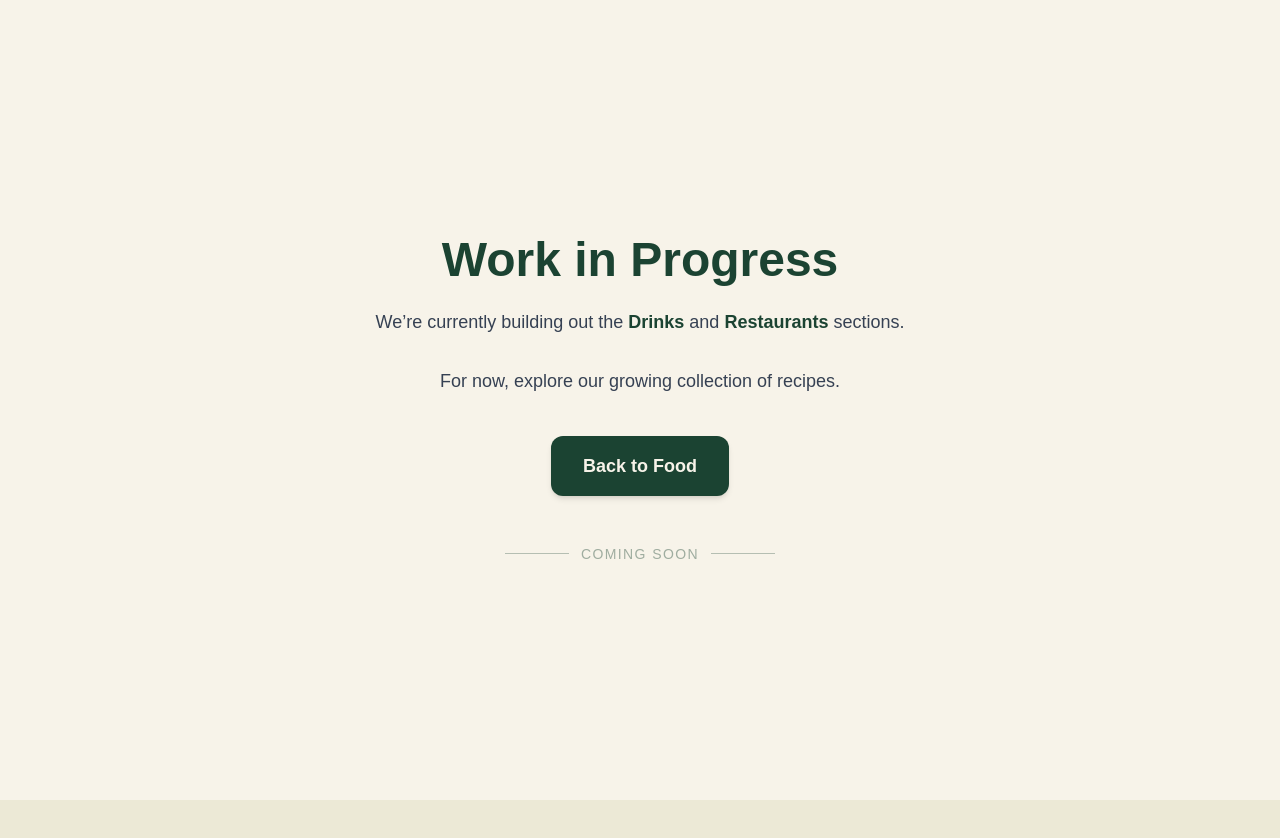
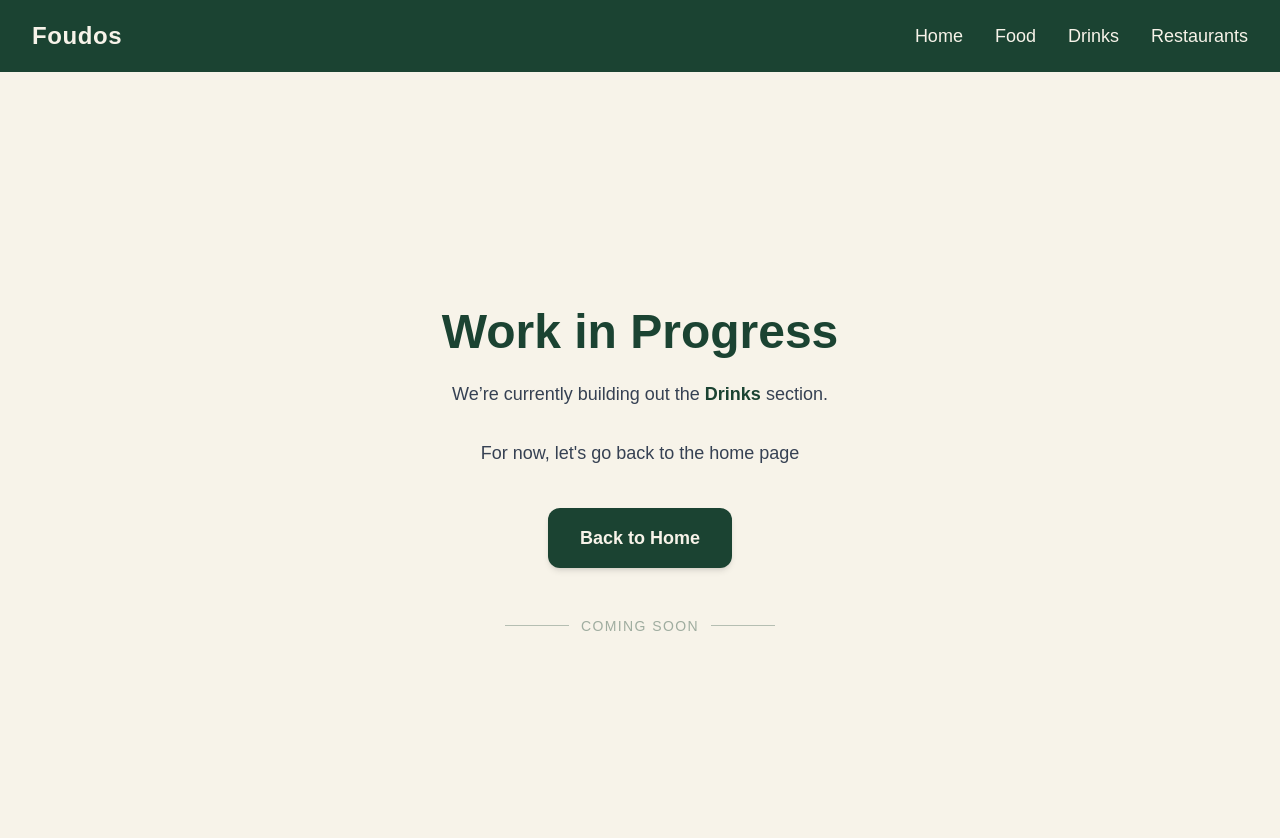
Before and after one commit to adboudos/foudos, a Next.js app: page /restaurants in a window 1280 px wide. Shown: the top 838 px of the page. Before the commit the page ends 800 px from the top, so only its background shows below. Built offline with nearby package versions, Linux system fonts and the light colour scheme.

Commit message:
Minor fixes; starting of an API setup

```diff
--- /dev/null
+++ b/src/app/api/drinks/[slug]/route.ts
@@ -0,0 +1,16 @@
+
+import { getDrinkBySlug } from "@/lib/db/drinks";
+
+export async function GET(
+    request: Request,
+    { params }: { params: { slug: string } }
+) {
+    const drink = await getDrinkBySlug(params.slug);
+
+    return Response.json(drink);
+}
+
+export async function getDrinksBySlug(slug: string) {
+    // @todo all to supabase
+
+}
--- a/src/app/restaurants/page.tsx
+++ b/src/app/restaurants/page.tsx
@@ -1,41 +1,12 @@
-import Link from "next/link";
+import Navbar from "@/components/NavBar";
+import WipPage from "@/components/wip";
 
-export default function WipPage() {
-  return (
-    <main className="min-h-screen bg-[#F7F3E9] flex items-center justify-center px-6">
-      <div className="max-w-2xl text-center">
 
-        {/* Title */}
-        <h1 className="text-5xl font-bold text-[#1B4332] mb-6">
-          Work in Progress
-        </h1>
-
-        {/* Subtitle */}
-        <p className="text-lg text-gray-700 leading-relaxed mb-10">
-          We’re currently building out the <span className="font-semibold text-[#1B4332]">Drinks</span> and{" "}
-          <span className="font-semibold text-[#1B4332]">Restaurants</span> sections.
-          <br /><br />
-          For now, explore our growing collection of recipes.
-        </p>
-
-        {/* CTA Button */}
-        <Link
-          href="/"
-          className="inline-block rounded-xl bg-[#1B4332] px-8 py-4 text-[#F7F3E9] text-lg font-semibold shadow-md transition hover:bg-[#2D6A4F] hover:shadow-lg"
-        >
-          Back to Food
-        </Link>
-
-        {/* Decorative divider */}
-        <div className="mt-12 flex items-center justify-center gap-3 text-[#1B4332]/40">
-          <div className="h-px w-16 bg-[#1B4332]/30" />
-          <span className="text-sm tracking-widest uppercase">
-            Coming Soon
-          </span>
-          <div className="h-px w-16 bg-[#1B4332]/30" />
-        </div>
-
-      </div>
-    </main>
-  );
+export default function Page() {
+    return (
+        <main className="min-h-screen bg-[#F7F3E9]">
+            <Navbar />
+            <WipPage />
+        </main>
+    );
 }
--- a/src/components/DrinkForm.tsx
+++ b/src/components/DrinkForm.tsx
@@ -1,28 +1,8 @@
 "use client";
 
 import { useState } from "react";
-
-export type Drink = {
-  slug?: string;
-  name: string;
-  description: string;
-  image: string;
-  link?: string;
-
-  mainAlcohols: string[];
-  keyIngredients: string[];
-
-  vibe: string;
-  contributor: string;
-
-  steps: string[];
-
-  rating?: number;
-  glassType?: string;
-  tags?: string[];
-
-  similarDrinks?: { name: string; image?: string }[];
-};
+import { Drink } from "@/types/drink";
+import PageShell from "@/components/PageShell";
 
 type Props = {
   drink?: Drink;
@@ -63,6 +43,13 @@ export default function DrinkForm({ drink /*, onSave */}: Props) {
   const [tags, setTags] = useState(
     drink?.tags?.join(", ") || ""
   );
+  const generateSlug = (text: string) =>
+  text
+    .toLowerCase()
+    .trim()
+    .replace(/['"]/g, "")
+    .replace(/[^a-z0-9]+/g, "-")
+    .replace(/^-+|-+$/g, "");
 
   // ---------------------------
   // SUBMIT
@@ -70,6 +57,7 @@ export default function DrinkForm({ drink /*, onSave */}: Props) {
   const handleSubmit = () => {
     const payload: Drink = {
       name,
+      slug: generateSlug(name),
       description,
       image,
       link,
@@ -101,11 +89,12 @@ export default function DrinkForm({ drink /*, onSave */}: Props) {
 
       similarDrinks: drink?.similarDrinks || [],
     };
-
+    console.log("Submitting drink: ", payload);
     // onSave(payload);
   };
 
   return (
+    <PageShell>
     <div className="max-w-3xl mx-auto">
       {/* HEADER */}
       <div className="mb-8 border-b border-[#1B4332]/20 pb-4">
@@ -214,5 +203,6 @@ export default function DrinkForm({ drink /*, onSave */}: Props) {
         Save Drink
       </button>
     </div>
+    </PageShell>
   );
 }
--- /dev/null
+++ b/src/lib/db/drinks.ts
@@ -0,0 +1,6 @@
+
+
+export async function getDrinkBySlug(slug: string) {
+    // @todo all to supabase
+
+}
--- /dev/null
+++ b/src/types/drink.ts
@@ -0,0 +1,47 @@
+export interface Drink {
+    id?: string;
+    slug: string;
+    name: string;
+    description: string;
+    image: string;
+    link?: string;
+
+    mainAlcohols: string[];
+    keyIngredients: string[];
+
+    vibe: string;
+    contributor: string;
+
+    steps: string[];
+
+    rating?: number;
+    glassType?: string;
+
+    tags?: string[];
+
+    similarDrinks?: string[];
+}
+
+type DrinkRecipeProps = {
+  slug: string;
+  name: string;
+  description?: string;
+  image?: string;
+  link?: string;
+
+  mainAlcohols: string[];
+  keyIngredients: string[];
+
+  vibe: string;
+  contributor: string;
+
+  steps?: string[];
+
+  rating?: number; // 0–5 scale
+  glassType?: string;
+  tags?: string[];
+  similarDrinks?: {
+    name: string;
+    image?: string;
+  }[];
+};
```
Also changed, not shown: src/app/api/drinks/route.ts (added).
